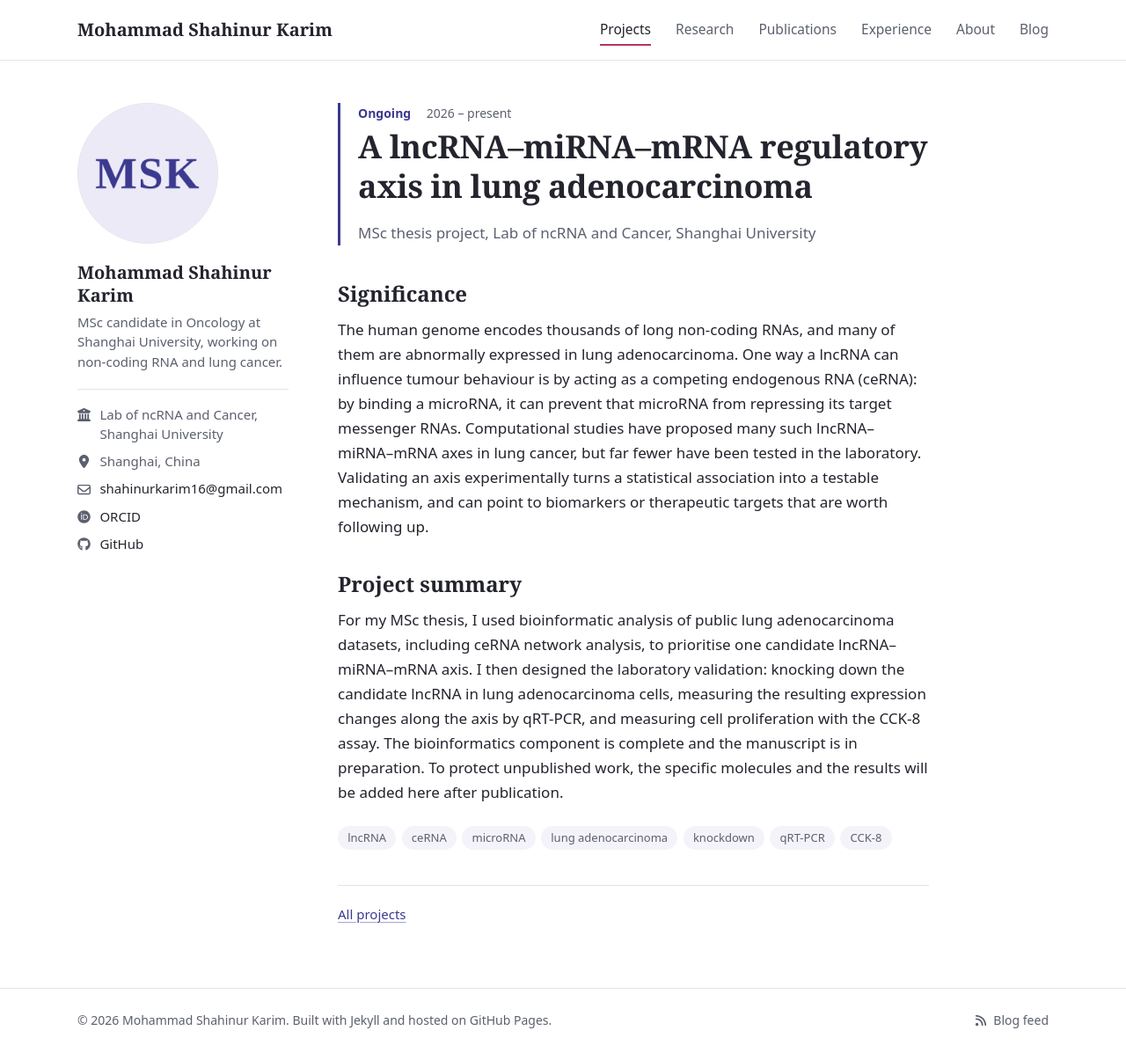
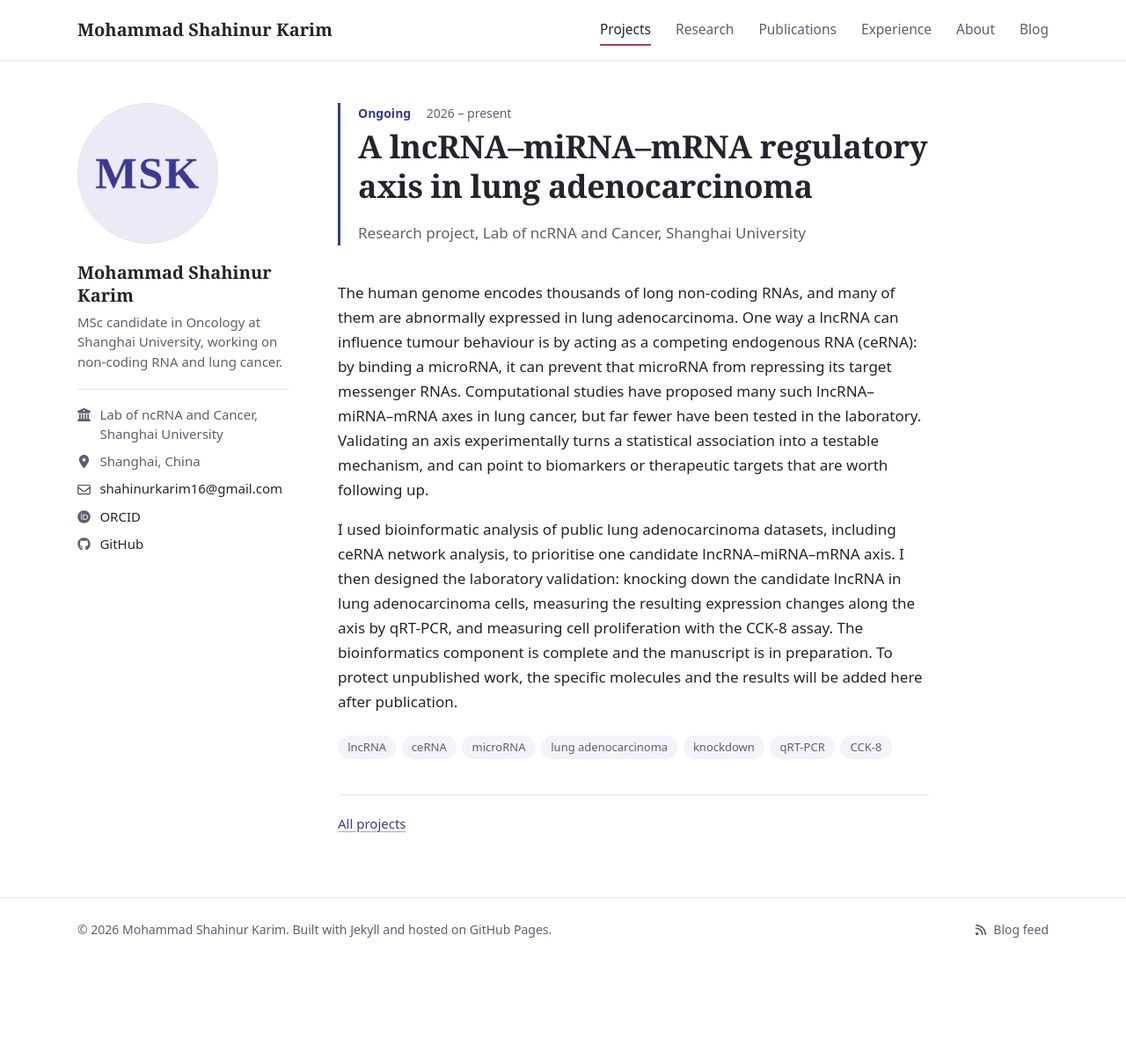
Before and after one commit to msks2016/msks2016.github.io, a Jekyll site: the page built from _projects/cerna-axis-luad.md, in a window 1280 px wide and 1205 px high. Shown: the whole window at 88% size. Built offline with Jekyll 4.4.1, drawn with Linux system fonts in a browser that asks for light colours.

Commit message:
Update cerna-axis-luad.md

```diff
--- a/_projects/cerna-axis-luad.md
+++ b/_projects/cerna-axis-luad.md
@@ -2,7 +2,7 @@
 title: "A lncRNA–miRNA–mRNA regulatory axis in lung adenocarcinoma"
 status: "Ongoing"
 period: "2026 – present"
-role: "MSc thesis project, Lab of ncRNA and Cancer, Shanghai University"
+role: "Research project, Lab of ncRNA and Cancer, Shanghai University"
 description: "Combining bioinformatics with laboratory experiments to test whether a candidate lncRNA acts as a microRNA ‘sponge’ that controls a cancer-related gene in lung adenocarcinoma."
 order: 2
 featured: true
@@ -11,10 +11,9 @@ keywords: ["lncRNA", "ceRNA", "microRNA", "lung adenocarcinoma", "knockdown", "q
 # The molecules studied are deliberately not named until the work is published.
 ---
 
-## Significance
+
 
 The human genome encodes thousands of long non-coding RNAs, and many of them are abnormally expressed in lung adenocarcinoma. One way a lncRNA can influence tumour behaviour is by acting as a competing endogenous RNA (ceRNA): by binding a microRNA, it can prevent that microRNA from repressing its target messenger RNAs. Computational studies have proposed many such lncRNA–miRNA–mRNA axes in lung cancer, but far fewer have been tested in the laboratory. Validating an axis experimentally turns a statistical association into a testable mechanism, and can point to biomarkers or therapeutic targets that are worth following up.
 
-## Project summary
 
-For my MSc thesis, I used bioinformatic analysis of public lung adenocarcinoma datasets, including ceRNA network analysis, to prioritise one candidate lncRNA–miRNA–mRNA axis. I then designed the laboratory validation: knocking down the candidate lncRNA in lung adenocarcinoma cells, measuring the resulting expression changes along the axis by qRT-PCR, and measuring cell proliferation with the CCK-8 assay. The bioinformatics component is complete and the manuscript is in preparation. To protect unpublished work, the specific molecules and the results will be added here after publication.
+I used bioinformatic analysis of public lung adenocarcinoma datasets, including ceRNA network analysis, to prioritise one candidate lncRNA–miRNA–mRNA axis. I then designed the laboratory validation: knocking down the candidate lncRNA in lung adenocarcinoma cells, measuring the resulting expression changes along the axis by qRT-PCR, and measuring cell proliferation with the CCK-8 assay. The bioinformatics component is complete and the manuscript is in preparation. To protect unpublished work, the specific molecules and the results will be added here after publication.
```
